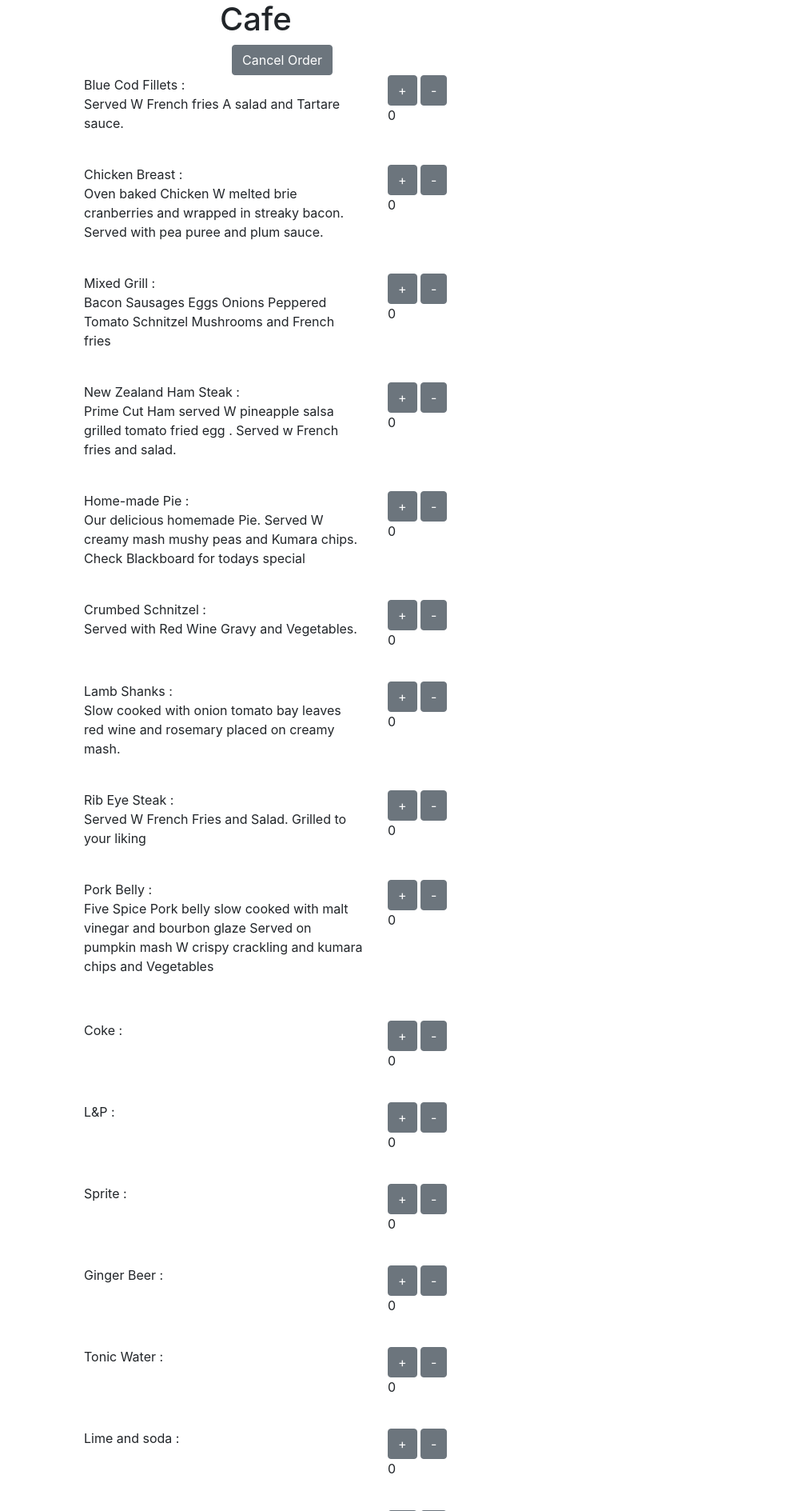
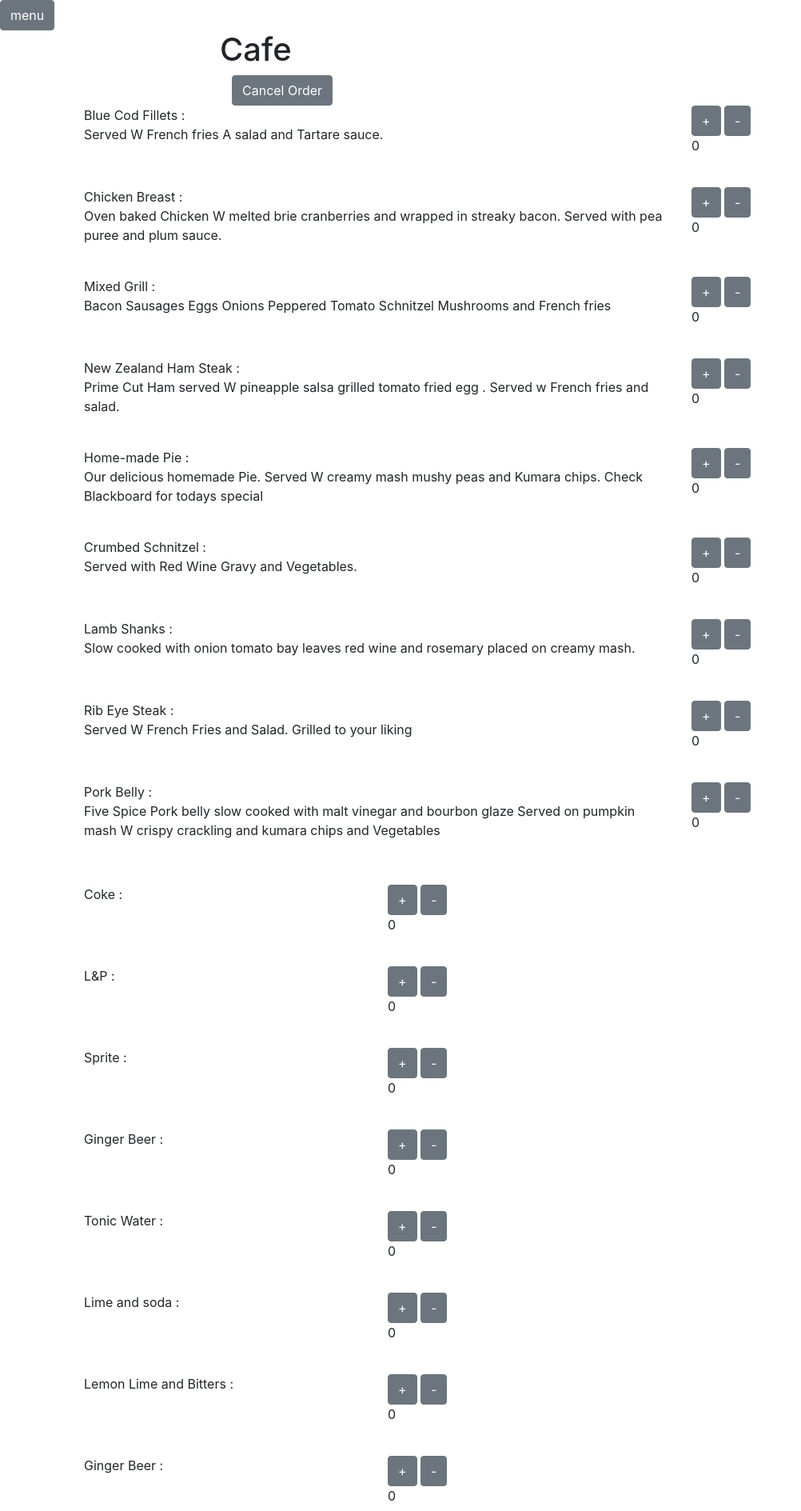
Before and after one commit to mduckles/csc-pointofsalsesystemsd, a Flask app: page /menu/ in a window 1280 px wide. Shown: the top 1889 px of the page at 80% size, without its empty margins (0-1002 px from the left). Run offline with Flask 2, Linux system fonts and the light colour scheme; some libraries are stand-ins or nearby versions.

Commit message:
made options work and menu button to get to main page

```diff
--- a/templates/menu.html
+++ b/templates/menu.html
@@ -4,12 +4,16 @@
       <link rel="stylrsheet" href="/static/styles.css">
         <link rel="stylesheet" href="https://stackpath.bootstrapcdn.com/bootstrap/4.5.0/css/bootstrap.min.css">
         <link rel="stylesheet" href="//code.jquery.com/ui/1.13.1/themes/base/jquery-ui.css">
-        <script src="https://code.jquery.com/jquery-3.6.0.js"></script>
+        <script src="https://ajax.googleapis.com/ajax/libs/jquery/3.6.0/jquery.min.js"></script>
         <script src="https://code.jquery.com/ui/1.13.1/jquery-ui.js"></script>
         <script src="/static/app.js"></script>
 </head>
 <body>
-
+      <a href="http://127.0.0.1:5000/">
+            <button class="btn btn-secondary">
+              menu
+            </button>
+          </a>
 <!---->
 <div class="container">
       <div class="row">
@@ -25,10 +29,12 @@
       </div>
 </div>
 <ul>
+      <form>
+
             {% for l in menu -%}
             <div class="container">
                   <div class="row">
-        <div class="col-4">
+                        <div class="col-8">
 
 
                               <list class="menulist" >{{ l.Name }} : </list>
@@ -38,18 +44,29 @@
                                     {% for a in l.Options -%}
 
                                     <!--id="{{a}}lable1"-->
+                                    <div class="row">
+
                                           <label class ="options" id="{{ a|lower()|replace(' ','_') }}lable">{{a}}</label>
-            <input  class = "options" onclick="checkbox('{{a}}',{{l}})" type="checkbox" id="{{ a|lower()|replace(' ','_') }}input">
+                                          <input checked="true" name="{{l.Name}}options" class = "options" onclick="checkbox('{{a}}','{{l.Name}}','options')" type="radio" id="{{ a|lower()|replace(' ','_') }}input">
+                                    </div>
                                     {%endfor-%}
+
                                     {% for k in l.Cost-%}
-      <label class ="options" id="{{ k|lower()|replace(' ','_') }}lable">{{k}}</label>
-      <input  class = "options" onclick="checkbox('{{k}}',{{l}})" type="checkbox" id="{{ k|lower()|replace(' ','_') }}input">
+                                    {%if k !=""-%}
+                                    <div class="row">
+
+                                          <label class ="cost_options" id="{{ l.Name|lower()|replace(' ','_')|replace('$','')|replace('.','')}}{{ k|lower()|replace(' ','_')|replace('$','')|replace('.','') }}lable">{{k}}</label>
+                                          <input checked="true" name="{{l.Name}}cost" class = "cost_options" onclick="checkbox('{{k}}','{{l.Name}}','cost')" type="radio" id="{{ l.Name|lower()|replace(' ','_')|replace('$','')|replace('.','')  }}{{ k|lower()|replace(' ','_')|replace('$','')|replace('.','') }}input">
+                                    </div>
+                                    {%endif%}
                                     {%endfor-%}
+
+
                               </list>
                         </div>
                         <div class="col-2">
+                              <button onclick="plusbutoon('{{l.Name | safe }}',{{l.Options}},{{l.Cost|safe}})" type="button" class="btn btn-secondary" >+</button> <button onclick="minusbutton('{{l.Name}}',{{l.Options  }},{{l.Cost|safe}})" type="button" class="btn btn-secondary">-</button><p class="no" id = "{{l.Name}}">0</p>
 
-      <button onclick="plusbutoon('{{l.Name | safe }}',{{l.Options  }},{{l.Cost}})" type="button" class="btn btn-secondary" >+</button> <button onclick="minusbutton('{{l.Name}}',{{l.Options | safe }},{{l.Cost}})" type="button" class="btn btn-secondary">-</button><p class="no" id = "{{l.Name}}">0</p>
                         </div>
                   </div>
             </div>
@@ -92,18 +109,22 @@
 
             {% endfor -%}
       </ul>
+      <form>
+
             <div class="container">
                   <div class="row">
                         <div class="col-4 text-center">
                               <label for="fname">Full Name:</label>
-                        <input class="form-control" type="text" id="Name" name="fname" placeholder="John Smith"><br><br>
+                              <input class="form-control" type="text" id="orderName" name="fname" placeholder="John Smith" required><br><br>
                         </div>
                         <div class="col-4 text-center">
 
-      <button onclick="submitbutton()" type="button" class="btn btn-secondary" > Submit</button>
+                              <button onclick="submitbutton()" type="submit" class="btn btn-secondary" required> Submit</button>
+                        </form>
                   </div>
             </div>
       </div>
+</form>
 </body>
 
 </html>
```
Lines whose indentation alone changed are shown as unchanged.
